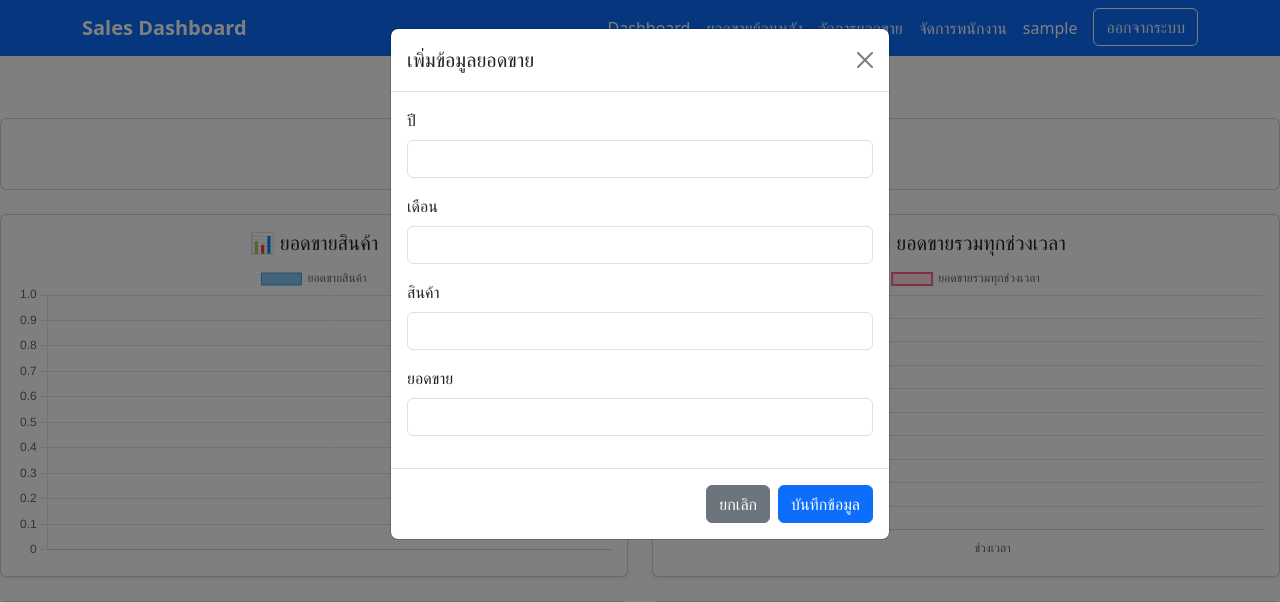
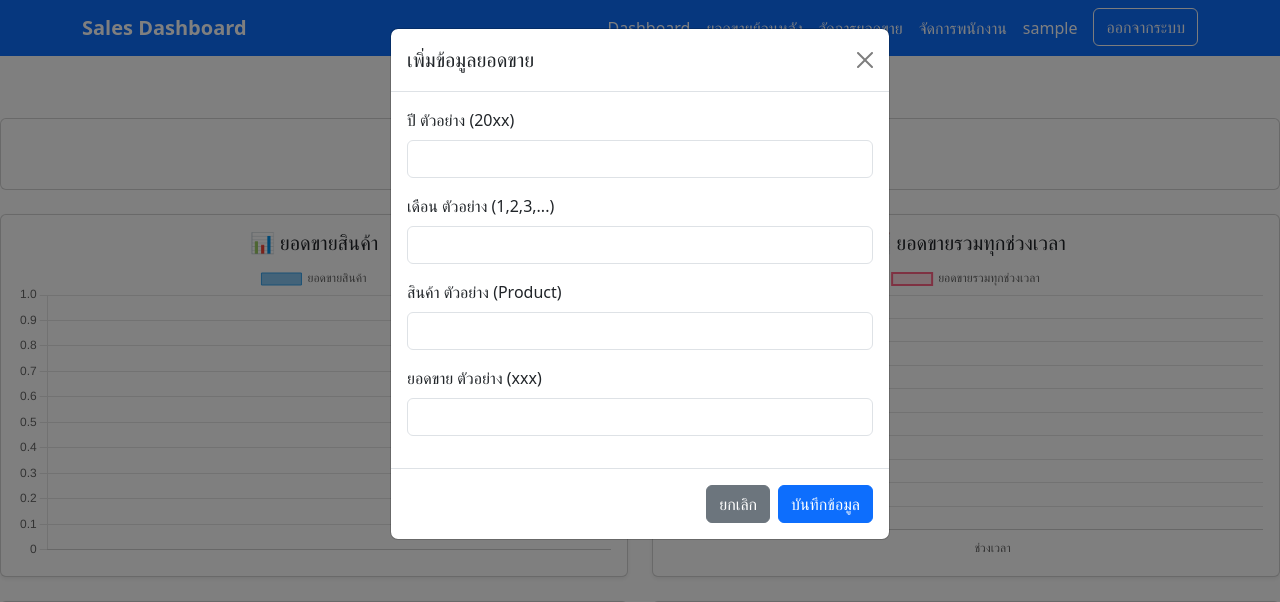
Before and after one commit to DarkNess1903/Report-Martha, a PHP site: page /sales_details.php in a window 1280 px wide, after a click on "➕ เพิ่มข้อมูล". Shown: the top 602 px of the page. Run offline with PHP 8.4, Linux system fonts and the light colour scheme; the visitor is signed in with stand-in values (Sample User, id 1); data that the repository does not hold is empty.

Commit message:
แก้

```diff
--- a/sales_details.php
+++ b/sales_details.php
@@ -255,31 +255,31 @@ while ($row = $result->fetch_assoc()) {
                     <input type="hidden" name="user_id" value="<?= $user_id ?>">
 
                     <div class="mb-3">
-                        <label class="form-label">ปี</label>
+                        <label class="form-label">ปี ตัวอย่าง (20xx)</label>
                         <input type="number" class="form-control" name="year" required>
                     </div>
 
                     <?php if ($timePeriod == 'monthly') { ?>
                         <div class="mb-3">
-                            <label class="form-label">เดือน</label>
+                            <label class="form-label">เดือน ตัวอย่าง (1,2,3,...)</label>
                             <input type="number" class="form-control" name="month" min="1" max="12">
                         </div>
                     <?php } ?>
 
                     <?php if ($timePeriod == 'quarterly') { ?>
                         <div class="mb-3">
-                            <label class="form-label">ไตรมาส</label>
+                            <label class="form-label">ไตรมาส ตัวอย่าง (1,2,3,4)</label>
                             <input type="number" class="form-control" name="quarter" min="1" max="4">
                         </div>
                     <?php } ?>
 
                     <div class="mb-3">
-                        <label class="form-label">สินค้า</label>
+                        <label class="form-label">สินค้า ตัวอย่าง (Product)</label>
                         <input type="text" class="form-control" name="product" required>
                     </div>
 
                     <div class="mb-3">
-                        <label class="form-label">ยอดขาย</label>
+                        <label class="form-label">ยอดขาย ตัวอย่าง (xxx)</label>
                         <input type="number" class="form-control" name="amount" required>
                     </div>
                 </div>
```
Also changed, not shown: view_sales.php (+4 -4 lines).
